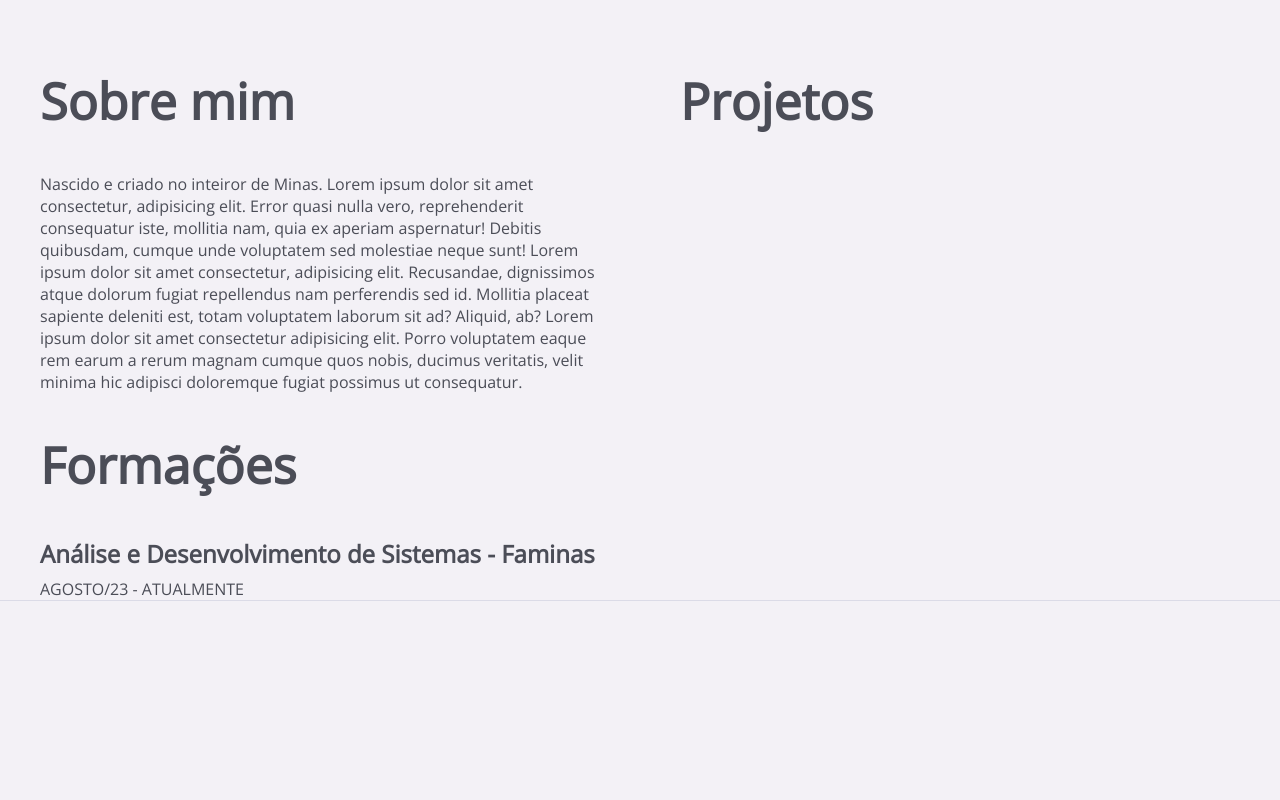
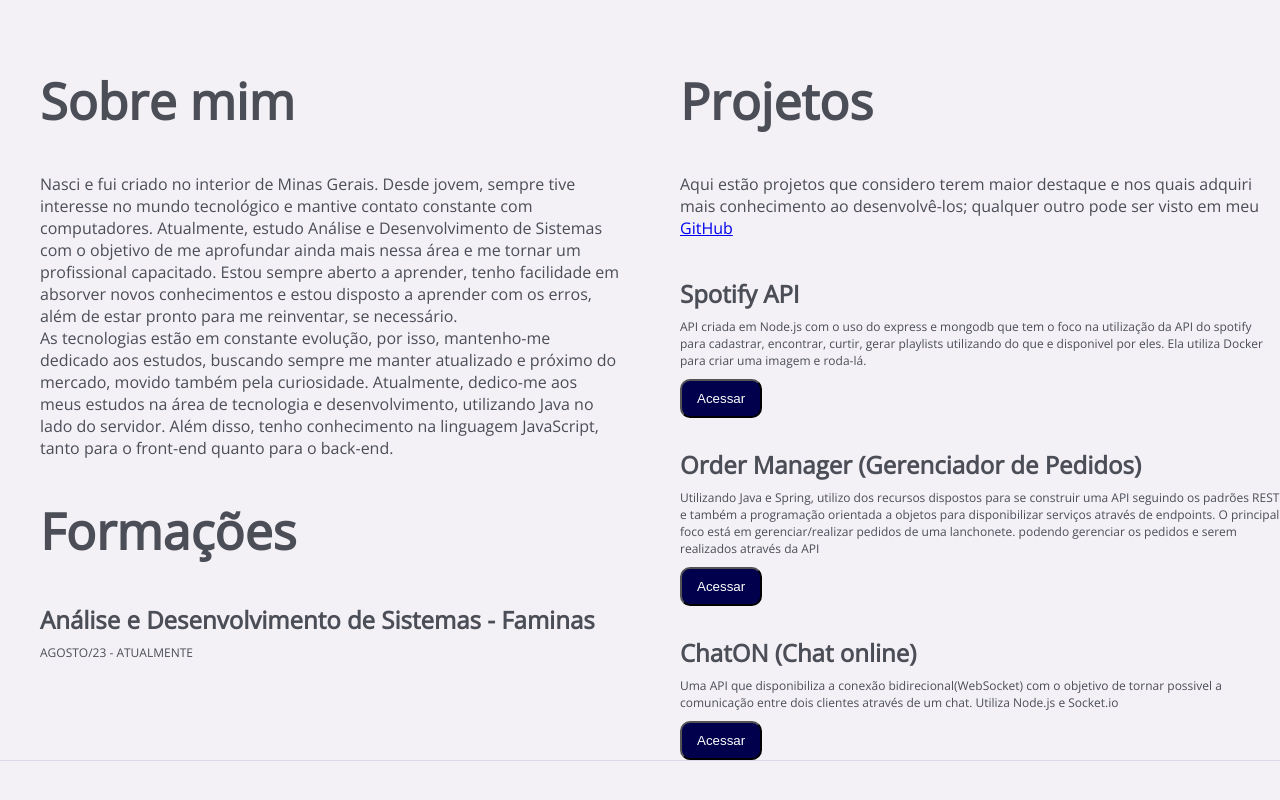
Before and after one commit to vitinhos67/mywebsite-spa, a Vue app: page / in a window 1280 px wide. Shown: the part 766-1566 px from the top of the page. Before the commit the page ends 1427 px from the top, so only its background shows below. Built offline with nearby package versions, Linux system fonts and the light colour scheme.

Commit message:
chore: projects was added

```diff
--- a/src/App.vue
+++ b/src/App.vue
@@ -1,6 +1,5 @@
 <template>
   <NavBar></NavBar>
-
   <router-view />
   <Footer></Footer>
 </template>
--- a/src/components/AboutMe.vue
+++ b/src/components/AboutMe.vue
@@ -3,17 +3,21 @@
     <div class="content-main">
       <h1 class="main-text color-text">Sobre mim</h1>
       <p class="text-p color-text">
-        Nascido e criado no inteiror de Minas. Lorem ipsum dolor sit amet
-        consectetur, adipisicing elit. Error quasi nulla vero, reprehenderit
-        consequatur iste, mollitia nam, quia ex aperiam aspernatur! Debitis
-        quibusdam, cumque unde voluptatem sed molestiae neque sunt! Lorem ipsum
-        dolor sit amet consectetur, adipisicing elit. Recusandae, dignissimos
-        atque dolorum fugiat repellendus nam perferendis sed id. Mollitia
-        placeat sapiente deleniti est, totam voluptatem laborum sit ad? Aliquid,
-        ab? Lorem ipsum dolor sit amet consectetur adipisicing elit. Porro
-        voluptatem eaque rem earum a rerum magnam cumque quos nobis, ducimus
-        veritatis, velit minima hic adipisci doloremque fugiat possimus ut
-        consequatur.
+        Nasci e fui criado no interior de Minas Gerais. Desde jovem, sempre tive
+        interesse no mundo tecnológico e mantive contato constante com
+        computadores. Atualmente, estudo Análise e Desenvolvimento de Sistemas
+        com o objetivo de me aprofundar ainda mais nessa área e me tornar um
+        profissional capacitado. Estou sempre aberto a aprender, tenho
+        facilidade em absorver novos conhecimentos e estou disposto a aprender
+        com os erros, além de estar pronto para me reinventar, se necessário.
+        <br />
+
+        As tecnologias estão em constante evolução, por isso, mantenho-me
+        dedicado aos estudos, buscando sempre me manter atualizado e próximo do
+        mercado, movido também pela curiosidade. Atualmente, dedico-me aos meus
+        estudos na área de tecnologia e desenvolvimento, utilizando Java no lado
+        do servidor. Além disso, tenho conhecimento na linguagem JavaScript,
+        tanto para o front-end quanto para o back-end.
       </p>
 
       <h1 class="main-text color-text">Formações</h1>
--- a/src/components/NavBar.vue
+++ b/src/components/NavBar.vue
@@ -1,5 +1,7 @@
 <template>
-  <nav class="nav"></nav>
+  <header>
+    <nav class="nav"></nav>
+  </header>
 </template>
 
 <script></script>
--- a/src/components/main/ProjectsMain.vue
+++ b/src/components/main/ProjectsMain.vue
@@ -1,5 +1,46 @@
 <template>
   <h1 class="color-text main-text">Projetos</h1>
+  <p class="text-p color-text">
+    Aqui estão projetos que considero terem maior destaque e nos quais adquiri
+    mais conhecimento ao desenvolvê-los; qualquer outro pode ser visto em meu
+    <a href="https://github.com/vitinhos67?tab=repositories" target="_blank"
+      >GitHub</a
+    >
+  </p>
+
+  <h2 class="text-p color-text">Spotify API</h2>
+  <p class="color-text p-date">
+    API criada em Node.js com o uso do express e mongodb que tem o foco na
+    utilização da API do spotify para cadastrar, encontrar, curtir, gerar
+    playlists utilizando do que e disponivel por eles. Ela utiliza Docker para
+    criar uma imagem e roda-lá.
+  </p>
+
+  <a href="https://github.com/vitinhos67/spotify_api" target="_blank"
+    ><button class="btn-redirect-project">Acessar</button></a
+  >
+
+  <h2 class="text-p color-text">Order Manager (Gerenciador de Pedidos)</h2>
+  <p class="color-text p-date">
+    Utilizando Java e Spring, utilizo dos recursos dispostos para se construir
+    uma API seguindo os padrões REST e também a programação orientada a objetos
+    para disponibilizar serviços através de endpoints. O principal foco está em
+    gerenciar/realizar pedidos de uma lanchonete. podendo gerenciar os pedidos e
+    serem realizados através da API
+  </p>
+  <a href="https://github.com/vitinhos67/order_manager" target="_blank"
+    ><button class="btn-redirect-project">Acessar</button></a
+  >
+
+  <h2 class="text-p color-text">ChatON (Chat online)</h2>
+  <p class="color-text p-date">
+    Uma API que disponibiliza a conexão bidirecional(WebSocket) com o objetivo
+    de tornar possivel a comunicação entre dois clientes através de um chat.
+    Utiliza Node.js e Socket.io
+  </p>
+  <a href="https://github.com/vitinhos67/online_chat-back-end" target="_blank"
+    ><button class="btn-redirect-project">Acessar</button></a
+  >
 </template>
 
 <style>
@@ -7,8 +48,37 @@
   color: #4b4d57;
 }
 
+.text-p {
+  padding: 30px 20px 8px 40px;
+}
+
 .main-text {
   font-size: 50px;
   padding: 30px 20px 8px 40px;
 }
+
+.p-date {
+  padding-left: 40px;
+  font-size: 12px;
+}
+
+.btn-redirect-project {
+  margin: 10px 0 0 40px;
+  padding: 10px 15px 10px 15px;
+  color: #ffff;
+  transition: background-color 0.4s ease, box-shadow 0.5s ease;
+  border-radius: 10px;
+  background-color: #01004c;
+}
+
+.btn-redirect-project:hover {
+  background-color: #202124;
+  color: #ffffff; /* Altera a cor do texto para branco ao passar o mouse */
+}
+
+/* Remove a formatação padrão do link dentro do botão */
+.btn-redirect-project a {
+  color: inherit;
+  text-decoration: none;
+}
 </style>
--- a/src/views/HomeVue.vue
+++ b/src/views/HomeVue.vue
@@ -57,16 +57,11 @@ export default {
   name: "HomeView",
   components: {
     AboutMe,
-
     LanguagesComponent,
   },
 
   data() {
-    return {
-      javaInformation: "Frameworks: SpringBoot",
-      javascriptInformation:
-        "Frameworks: Node.js, Nest.js, Vue.js, Express, Socket.io ",
-    };
+    return {};
   },
 };
 </script>
```
Also changed, not shown: src/components/PopUpInformation.vue (deleted, +0 -44 lines).
